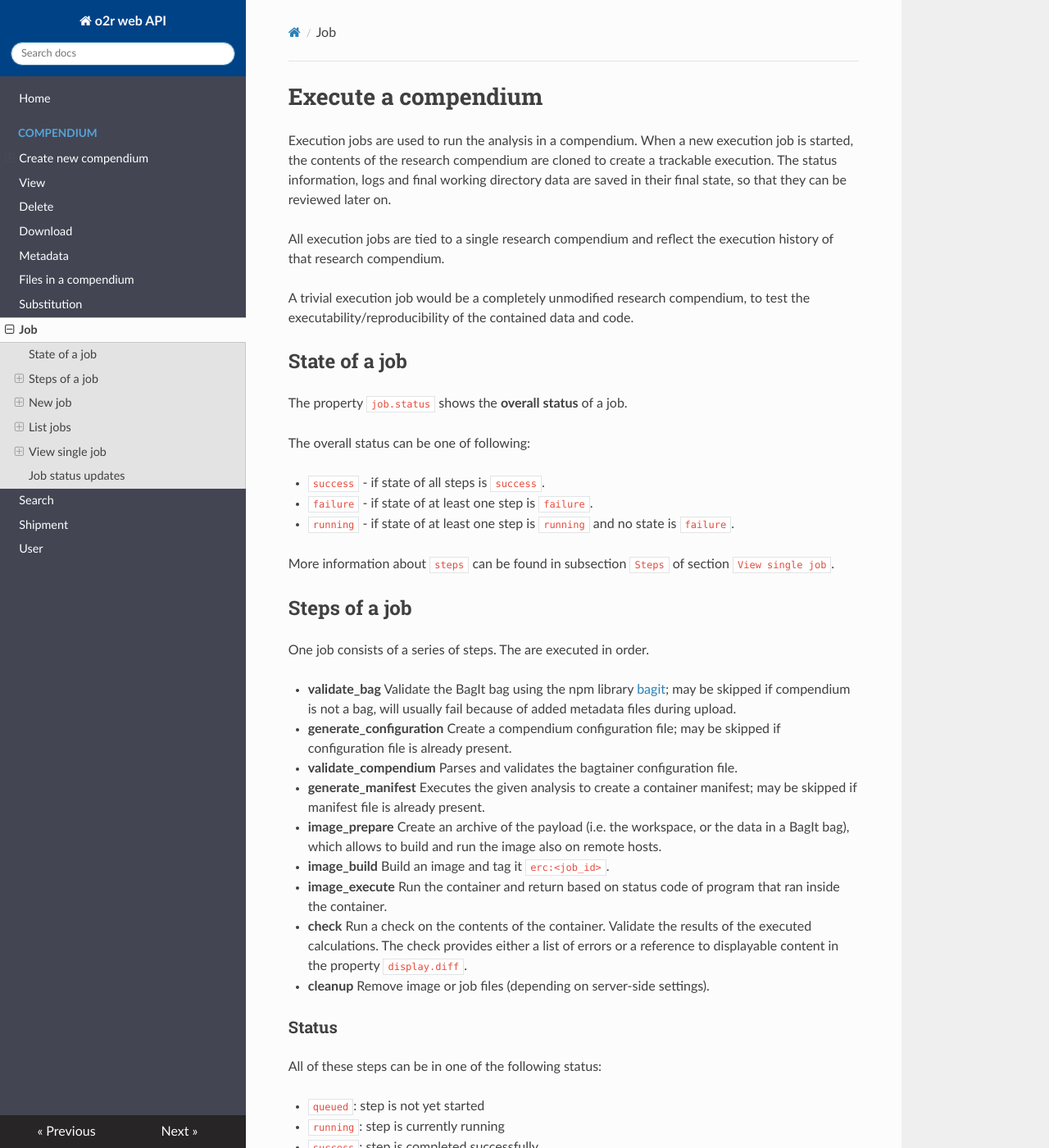
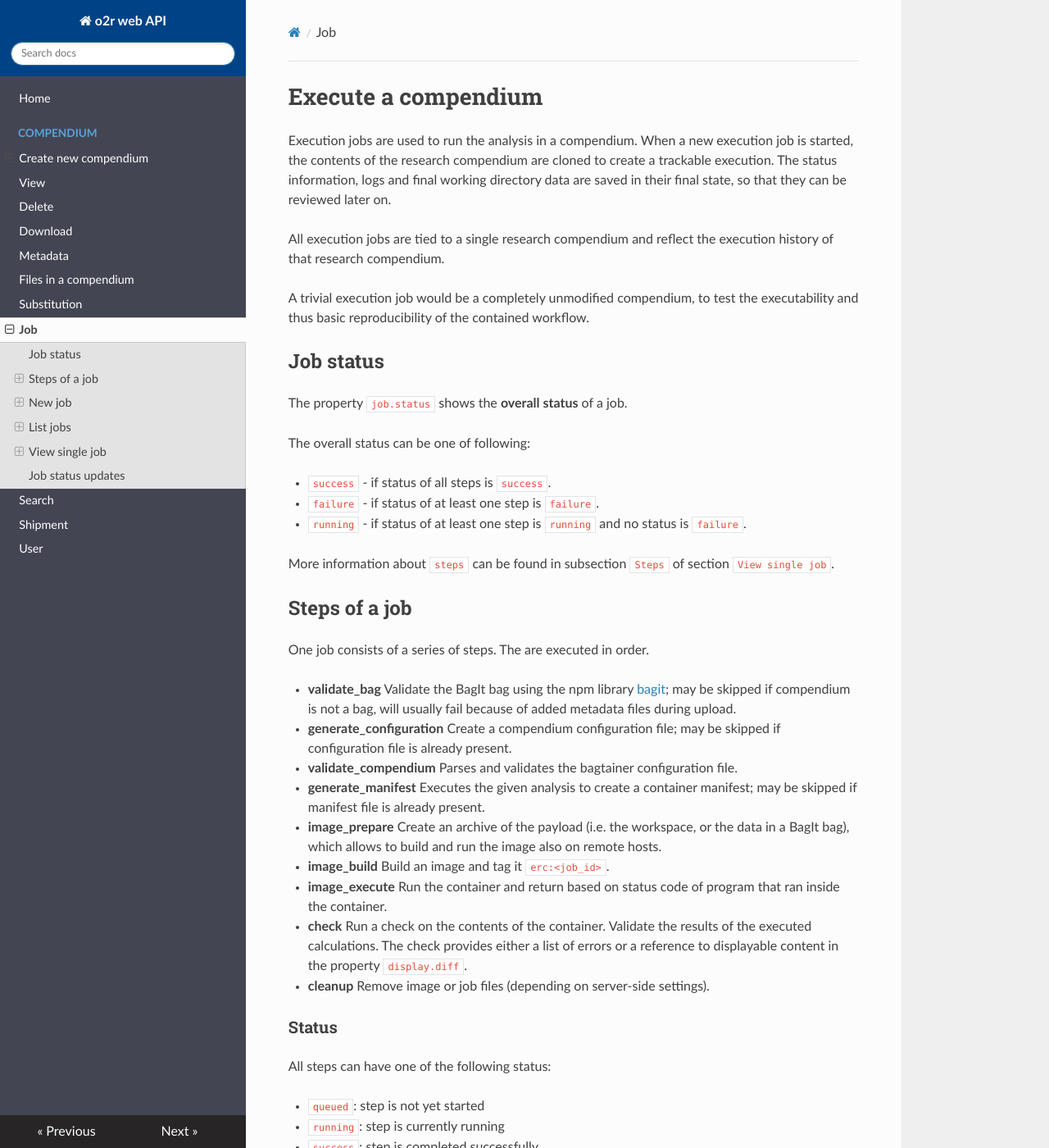
Before and after one commit to o2r-project/api, an MkDocs documentation site: the page built from docs/job.md, in a window 1280 px wide and 1400 px high. Shown: the whole window at 82% size. Built offline with MkDocs 1.6.1, drawn with Linux system fonts in a browser that asks for light colours; nearby versions of some CDN libraries; old or Windows-style settings are respelled for this version of MkDocs; some of the changed text lies outside the part shown.

Commit message:
Clarify user auth for jobs

```diff
--- a/docs/job.md
+++ b/docs/job.md
@@ -1,20 +1,22 @@
 # Execute a compendium
 
-Execution jobs are used to run the analysis in a compendium. When a new execution job is started, the contents of the research compendium are cloned to create a trackable execution. The status information, logs and final working directory data are saved in their final state, so that they can be reviewed later on.
+Execution jobs are used to run the analysis in a compendium.
+When a new execution job is started, the contents of the research compendium are cloned to create a trackable execution.
+The status information, logs and final working directory data are saved in their final state, so that they can be reviewed later on.
 
 All execution jobs are tied to a single research compendium and reflect the execution history of that research compendium.
 
-A trivial execution job would be a completely unmodified research compendium, to test the executability/reproducibility of the contained data and code.
+A trivial execution job would be a completely unmodified compendium, to test the executability and thus basic reproducibility of the contained workflow.
 
-## State of a job
+## Job status
 
 The property `job.status` shows the **overall status** of a job.
 
 The overall status can be one of following:
 
-- `success` - if state of all steps is `success`.
-- `failure` - if state of at least one step is `failure`.
-- `running` - if state of at least one step is `running` and no state is `failure`.
+- `success` - if status of all steps is `success`.
+- `failure` - if status of at least one step is `failure`.
+- `running` - if status of at least one step is `running` and no status is `failure`.
 
 More information about `steps` can be found in subsection `Steps` of section `View single job`.
 
@@ -44,7 +46,7 @@
 
 ### Status
 
-All of these steps can be in one of the following status:
+All steps can have one of the following status:
 
 - `queued`: step is not yet started
 - `running`: step is currently running
@@ -66,6 +68,11 @@
 
 Create and run a new execution job with an HTTP `POST` request using `multipart/form-data`.
 Requires a `compendium_id`.
+
+!!! note "Required user level and authentication"
+
+    The user creating a new compendium must have the required [user level](user.md#user-levels).
+    Requests must be authenticated with a cookie `connect.sid`, see [user authentication](user.md#client-authentication).
 
 `curl -F compendium_id=$ID https://…/api/v1/job`
 
```
Also changed, not shown: docs/compendium/public_share.md (+3 -4 lines), docs/compendium/upload.md (+2 -5 lines), docs/user.md (+10 -1 lines).
